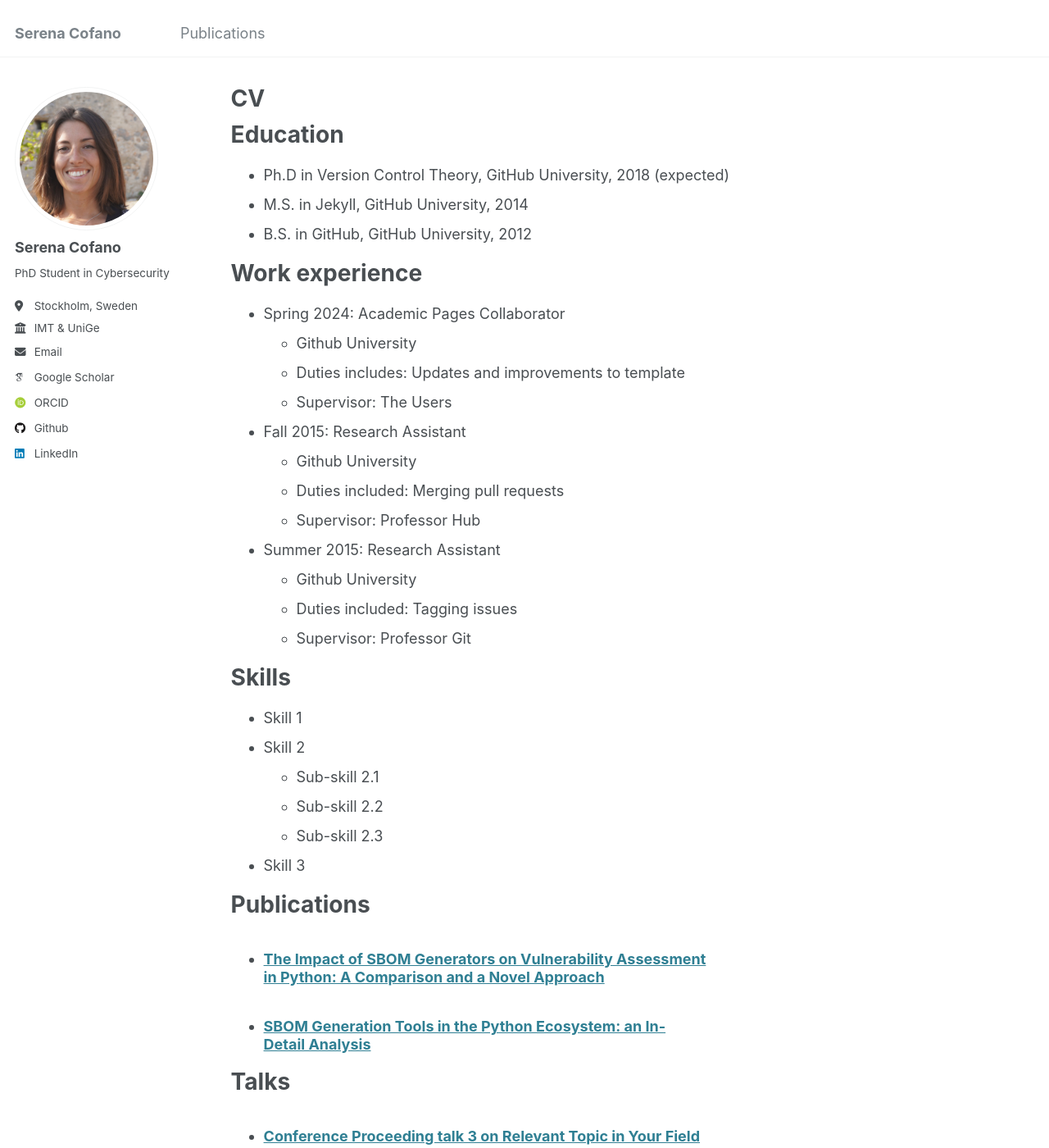
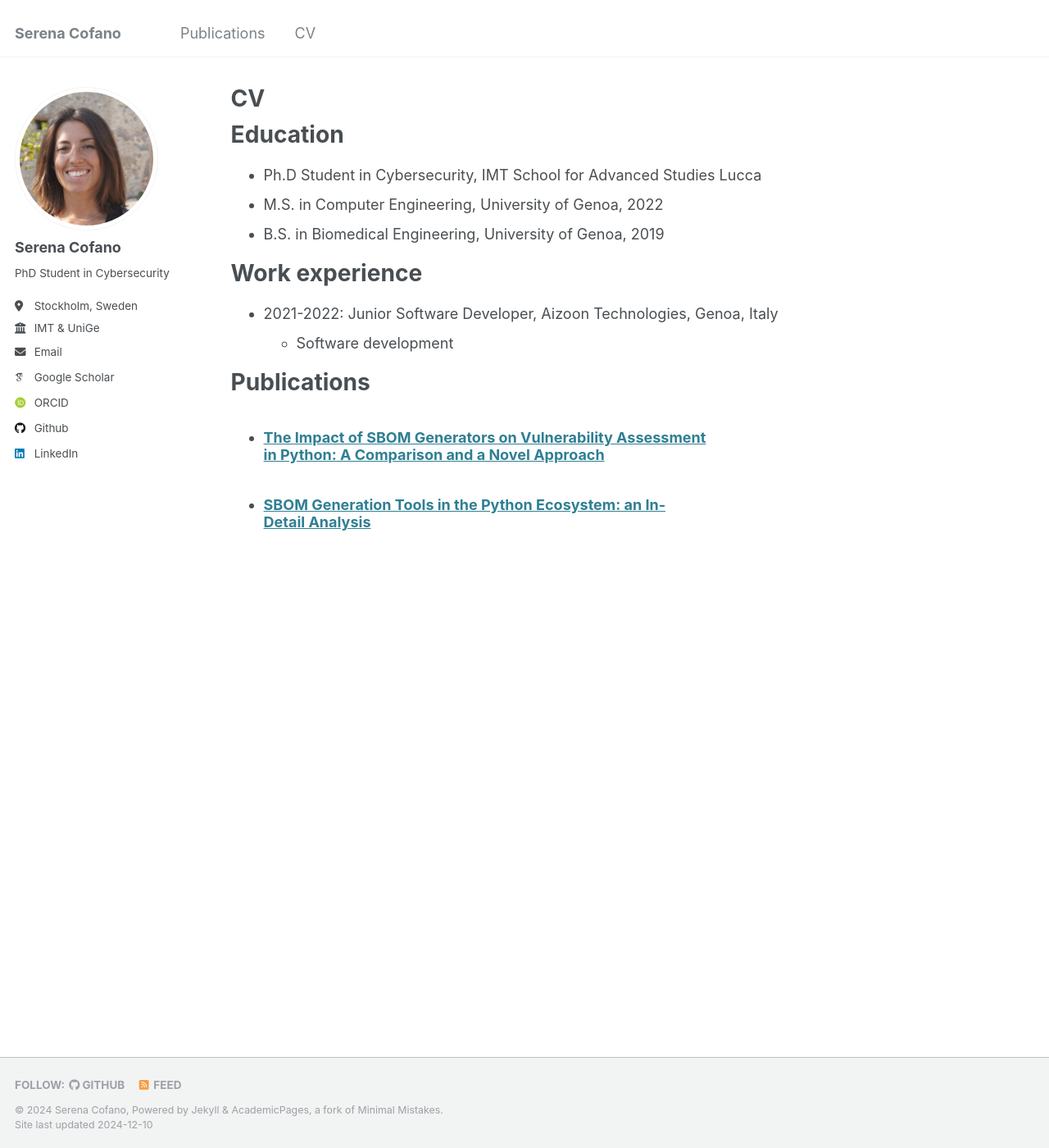
Before and after one commit to serenacofano/serenacofano.github.io, a Jekyll site: the page built from _pages/cv.md, in a window 1280 px wide and 1400 px high. Shown: the whole window at 82% size. Built offline with Jekyll 4.4.1, drawn with Linux system fonts in a browser that asks for light colours; some web fonts are replaced; some of the changed text lies outside the part shown.

Commit message:
Add cv page

```diff
--- a/_data/navigation.yml
+++ b/_data/navigation.yml
@@ -20,8 +20,8 @@ main:
   # - title: "Blog Posts"
   #   url: /year-archive/
 
-  # - title: "CV"
-  #   url: /cv/
+  - title: "CV"
+    url: /cv/
 
   # - title: "Guide"
   #   url: /markdown/
--- a/_includes/author-profile.html
+++ b/_includes/author-profile.html
@@ -21,7 +21,7 @@
   </div>
 
   <div class="author__urls-wrapper">
-    <button class="btn btn--inverse">Follow</button>
+    <button class="btn btn--inverse">Contact</button>
     <ul class="author__urls social-icons">
       <!-- Font Awesome icons / Biographic information  -->
       {% if author.location %}
--- a/_pages/cv.md
+++ b/_pages/cv.md
@@ -11,35 +11,14 @@ redirect_from:
 
 Education
 ======
-* Ph.D in Version Control Theory, GitHub University, 2018 (expected)
-* M.S. in Jekyll, GitHub University, 2014
-* B.S. in GitHub, GitHub University, 2012
+* Ph.D Student in Cybersecurity, IMT School for Advanced Studies Lucca
+* M.S. in Computer Engineering, University of Genoa, 2022
+* B.S. in Biomedical Engineering, University of Genoa, 2019
 
 Work experience
 ======
-* Spring 2024: Academic Pages Collaborator
-  * Github University
-  * Duties includes: Updates and improvements to template
-  * Supervisor: The Users
-
-* Fall 2015: Research Assistant
-  * Github University
-  * Duties included: Merging pull requests
-  * Supervisor: Professor Hub
-
-* Summer 2015: Research Assistant
-  * Github University
-  * Duties included: Tagging issues
-  * Supervisor: Professor Git
-
-Skills
-======
-* Skill 1
-* Skill 2
-  * Sub-skill 2.1
-  * Sub-skill 2.2
-  * Sub-skill 2.3
-* Skill 3
+* 2021-2022: Junior Software Developer, Aizoon Technologies, Genoa, Italy
+  * Software development
 
 Publications
 ======
@@ -47,7 +26,7 @@ Publications
     {% include archive-single-cv.html %}
   {% endfor %}</ul>
 
-Talks
+<!-- Talks
 ======
   <ul>{% for post in site.talks reversed %}
     {% include archive-single-talk-cv.html  %}
@@ -61,4 +40,4 @@ Teaching
 
 Service and leadership
 ======
-* Currently signed in to 43 different slack teams
+* Currently signed in to 43 different slack teams -->
--- a/_sass/_buttons.scss
+++ b/_sass/_buttons.scss
@@ -48,9 +48,9 @@
   /* for dark backgrounds */
 
   &--inverse {
-    color: $gray !important;
-    border: 1px solid $light-gray !important; /* override*/
-    background-color: #fff;
+    color: #f07167 !important;
+    border: 1px solid #fed9b7 !important; /* override*/
+    background-color: #fed9b7;
 
     &:hover {
       color: #fff !important;
```
Also changed, not shown: _pages/about.md (+3 -1 lines).
